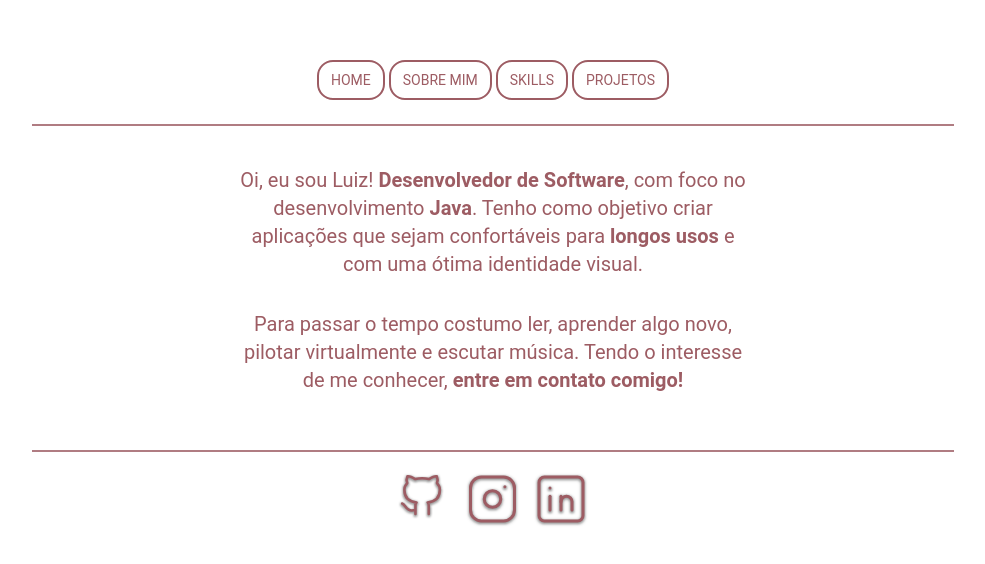
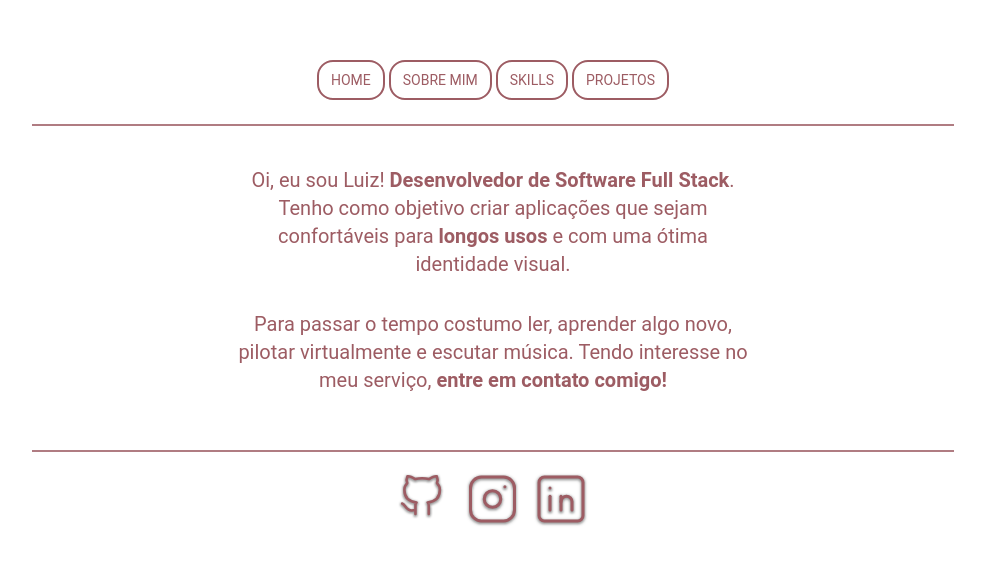
Before and after one commit to LuizHenri16/meuPortfolio, a Next.js app: page /about in a window 1280 px wide. Shown: the part 106-670 px from the top of the page, without its empty margins (147-1132 px from the left). Built offline with nearby package versions, Linux system fonts and the light colour scheme.

Commit message:
fix: Corrigido texto seção /about

```diff
--- a/src/app/about/page.tsx
+++ b/src/app/about/page.tsx
@@ -8,15 +8,14 @@ export default function About() {
             <Template>
                 <div className="w-[70%] sm:w-[50%] md:w-[40%] text-center items-center flex flex-col gap-8 mt-10 mb-8" >
                     <p className="">
-                    Oi, eu sou Luiz! <strong>Desenvolvedor de Software</strong>, com
-                    foco no desenvolvimento <strong>Java</strong>. Tenho como objetivo
+                    Oi, eu sou Luiz! <strong>Desenvolvedor de Software Full Stack</strong>. Tenho como objetivo
                     criar aplicações que sejam confortáveis para
                     <strong> longos usos</strong> e com uma ótima identidade visual.
                  </p>
 
                  <p className=" ">
                    Para passar o tempo costumo ler, aprender algo novo, pilotar
-                   virtualmente e escutar música. Tendo o interesse de me conhecer,
+                   virtualmente e escutar música. Tendo interesse no meu serviço,
                    <strong> entre em contato comigo!</strong>
                  </p>
                 </div>
```
